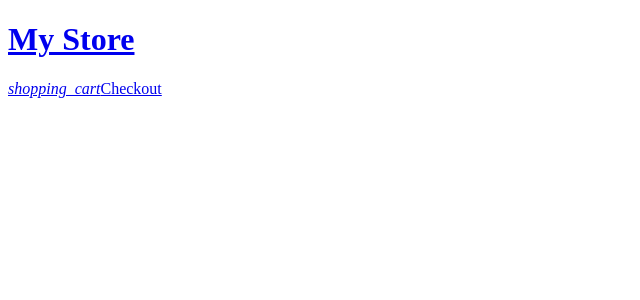
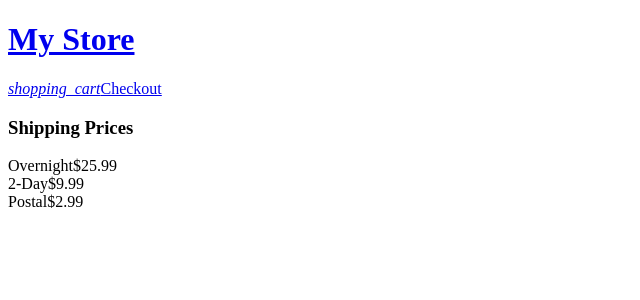
Before and after one commit to iDaeun/AngularStudy, an Angular app in the folder practice-shipping/: page /shipping in a window 1280 px wide. Before the commit this address led to /. Shown: the top 300 px of the page, without its empty margins (0-640 px from the left). Built offline with nearby package versions, Linux system fonts and the light colour scheme.

Commit message:
기능 : HTTP통신으로 json파일에서 데이터 가져오기

```diff
--- a/practice-shipping/src/app/cart.service.ts
+++ b/practice-shipping/src/app/cart.service.ts
@@ -1,4 +1,5 @@
 import { Injectable } from '@angular/core';
+import {HttpClient} from '@angular/common/http';
 
 @Injectable({
   providedIn: 'root'
@@ -22,5 +23,12 @@
     return this.items;
   }
 
-  constructor() { }
+  // 배송 비용 안내
+  getShippingPrices(){
+    return this.http.get('assets/shipping.json');
+  }
+
+  constructor(
+    private http: HttpClient
+  ) { }
 }
--- a/practice-shipping/src/app/cart/cart.component.html
+++ b/practice-shipping/src/app/cart/cart.component.html
@@ -1,4 +1,8 @@
 <h1>CART</h1>
+
+<p>
+  <a routerLink="/shipping">Shipping Prices</a>
+</p>
 
 <div class="cart-item" *ngFor="let item of items">
   <span>{{ item.name }}</span>
--- /dev/null
+++ b/practice-shipping/src/app/shipping/shipping.component.html
@@ -0,0 +1,6 @@
+<h3>Shipping Prices</h3>
+
+<div class="shipping-item" *ngFor="let shipping of shippingCosts | async">
+  <span>{{ shipping.type }}</span>
+  <span>{{ shipping.price | currency }}</span>
+</div>
--- /dev/null
+++ b/practice-shipping/src/app/shipping/shipping.component.ts
@@ -0,0 +1,21 @@
+import { Component, OnInit } from '@angular/core';
+import {CartService} from '../cart.service';
+
+@Component({
+  selector: 'app-shipping',
+  templateUrl: './shipping.component.html',
+  styleUrls: ['./shipping.component.css']
+})
+export class ShippingComponent implements OnInit {
+  shippingCosts;
+
+  constructor(
+    private careService: CartService
+  ) {
+    this.shippingCosts = this.careService.getShippingPrices();
+  }
+
+  ngOnInit() {
+  }
+
+}
--- /dev/null
+++ b/practice-shipping/src/assets/shipping.json
@@ -0,0 +1,14 @@
+[
+  {
+    "type": "Overnight",
+    "price": 25.99
+  },
+  {
+    "type": "2-Day",
+    "price": 9.99
+  },
+  {
+    "type": "Postal",
+    "price": 2.99
+  }
+]
```
Also changed, not shown: practice-shipping/src/app/app.module.ts (+7 -2 lines), practice-shipping/src/app/shipping/shipping.component.css (added), 1 other file (tests, documents, lock files or other folders).
